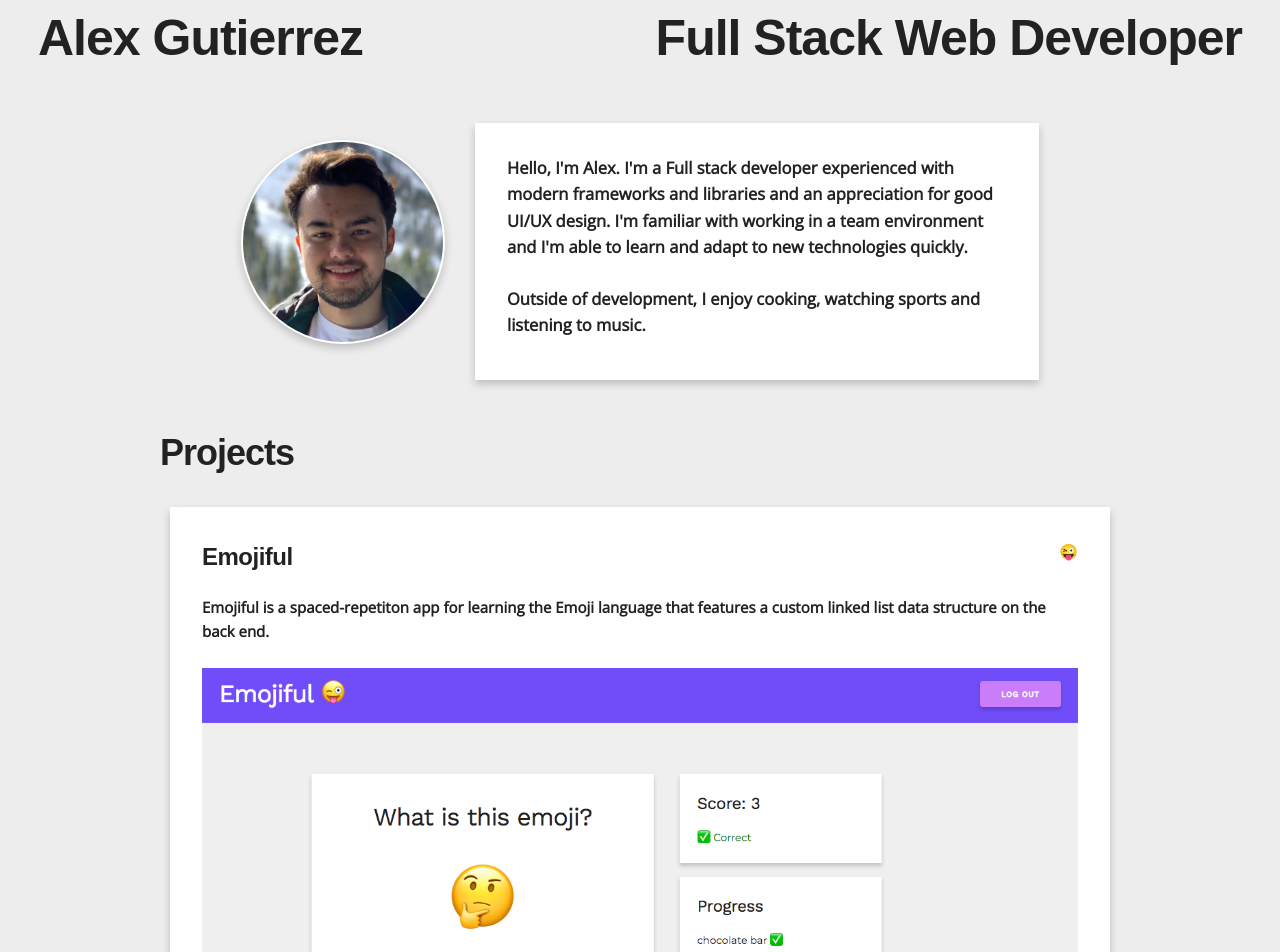
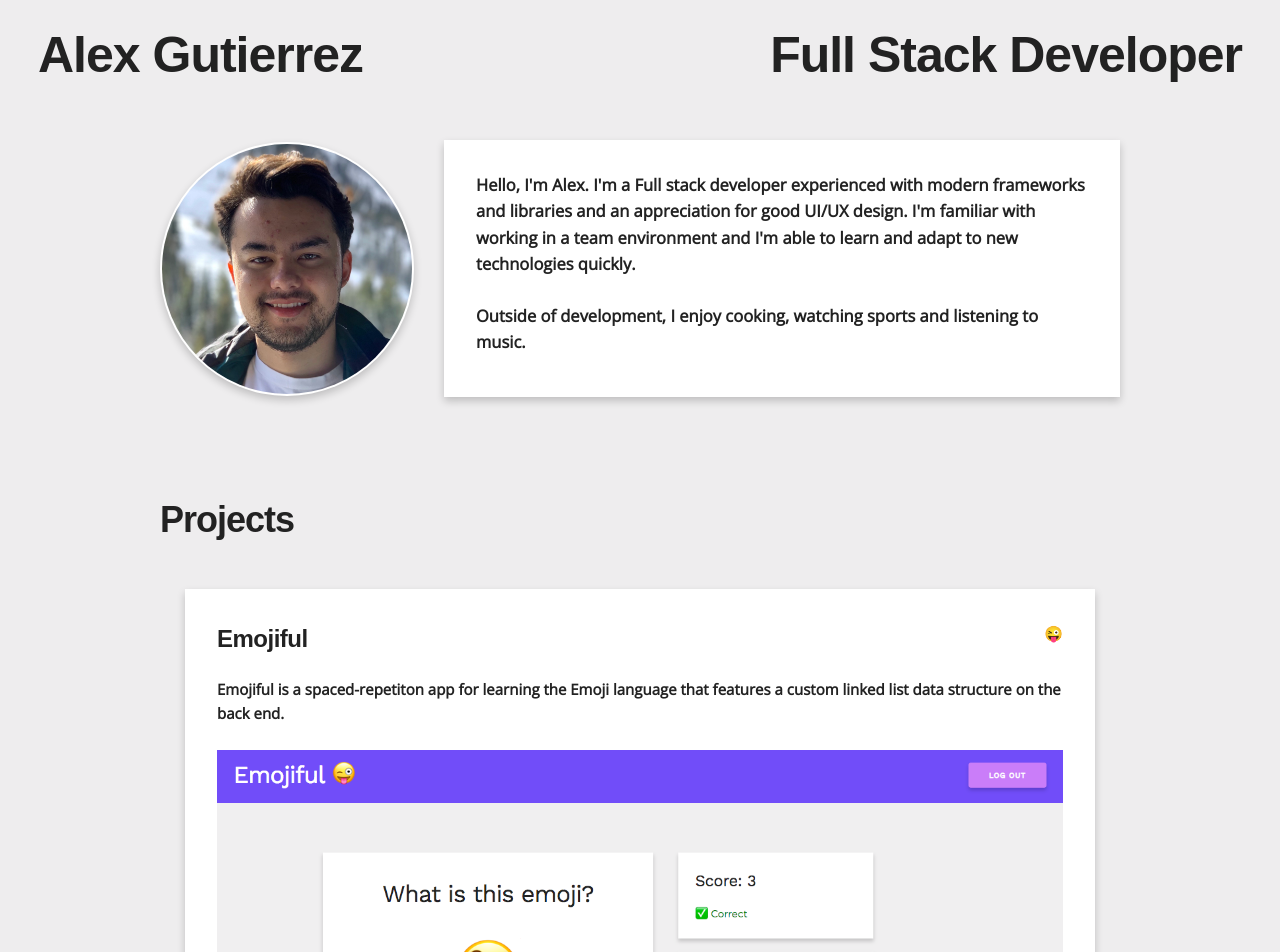
Before and after one commit to alexgutes/portfolio-site, a Gatsby site: page / in a window 1280 px wide. Shown: the top 952 px of the page. Built offline with nearby package versions, Linux system fonts and the light colour scheme; Gatsby itself is replaced by a stand-in of ours; a web font is replaced by a local one.

Commit message:
fixed styling, added spacing

```diff
--- a/src/components/Header.js
+++ b/src/components/Header.js
@@ -8,7 +8,7 @@ export default function Header() {
         <h1>Alex Gutierrez</h1>
       </li>
       <li className="flex-right">
-        <h1>Full Stack Web Developer</h1>
+        <h1>Full Stack Developer</h1>
       </li>
     </ul>
   )
--- a/src/components/Projects.js
+++ b/src/components/Projects.js
@@ -9,7 +9,7 @@ import truckdSS from '../images/truckd-screenshot.png'
 
 export default function Projects() {
   return (
-    <div classnName="project-outer-container">
+    <div className="project-outer-container">
       <h3 className="sub-heading section-heading">Projects</h3>
       <div className="project-flex-container">
         <ProjectItem
@@ -24,7 +24,7 @@ export default function Projects() {
         />
         <ProjectItem
           title="Wack Overflow"
-          description='"Wack Overflow is a clone of the popular programming community Stack Overflow where users can post questions and answers to any programming related issues"'
+          description="Wack Overflow is a clone of the popular programming community Stack Overflow where users can post questions and answers to any programming related issues"
           skills={['React', 'Redux', 'Node', 'Express', 'MongoDB']}
           src={icon}
           liveLink="https://wackoverflow.herokuapp.com/"
--- a/src/components/styles/About.css
+++ b/src/components/styles/About.css
@@ -3,8 +3,11 @@
   align-items: center;
   justify-content: center;
   flex-direction: row;
-  flex-wrap: wrap;
+  flex-wrap: no-wrap;
 }
+/*
+TODO: add breakpoint for mobile, flex-wrap: wrap
+*/
 
 .image {
   background-color: white;
@@ -13,7 +16,6 @@
   transition: 0.3s;
   border-radius: 50%;
   margin-right: 30px;
-  margin-bottom: 20px;
   border: 2px solid transparent;
 }
 
@@ -29,7 +31,7 @@
   padding-bottom: 15px;
   box-shadow: 0 4px 8px 0 rgba(0, 0, 0, 0.2);
   transition: 0.3s;
-  max-width: 500px;
+
   font-size: 1.1em;
 
   font-weight: bolder;
@@ -41,5 +43,5 @@
 }
 
 #profile {
-  max-width: 200px;
+  max-width: 250px;
 }
--- a/src/components/styles/Header.css
+++ b/src/components/styles/Header.css
@@ -3,6 +3,7 @@
   list-style: none;
   margin-left: 30px;
   margin-right: 30px;
+  margin-top: 25px;
   flex-wrap: wrap;
 }
 
--- a/src/components/styles/ProjectItem.css
+++ b/src/components/styles/ProjectItem.css
@@ -3,7 +3,7 @@
   box-shadow: 0 4px 8px 0 rgba(0, 0, 0, 0.2);
   transition: 0.3s;
   padding: 30px;
-  margin: 10px;
+  margin: 25px;
   width: 100%;
   border: 2px solid transparent;
   font-weight: bolder;
@@ -26,7 +26,7 @@
 }
 
 .project-outer-container {
-  margin-bottom: 50px;
+  margin-top: 100px;
 }
 
 .text-card > a {
```
